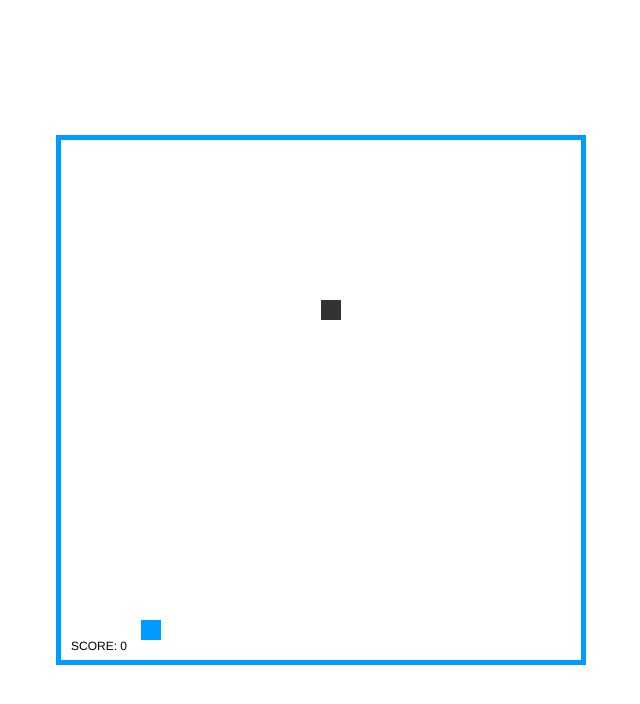
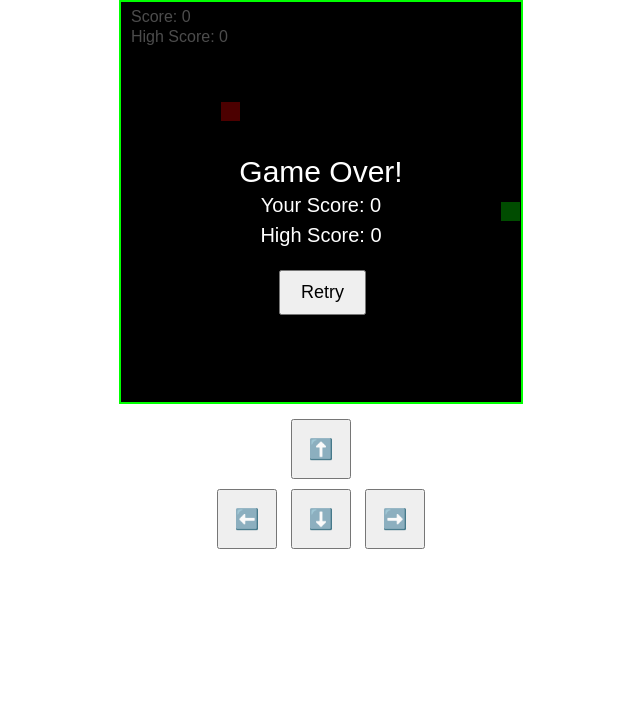
Before and after one commit to Aashish7686/Aashish7686.github.io, a plain HTML site: page snake.html in a window 1280 px wide. Shown: the whole page, without its empty margins (319-959 px from the left). Drawn offline with Linux system fonts and the light colour scheme.

Commit message:
snake.html

```diff
--- a/snake.html
+++ b/snake.html
@@ -1,261 +1,160 @@
+<!DOCTYPE html>
 <html lang="en">
 <head>
   <meta charset="UTF-8">
-	<title>Simple JavaScript Snake Game| Webdevtrick.com</title>
-
+  <title>Snake Game</title>
   <style>
+    * { margin: 0; padding: 0; box-sizing: border-box; }
     canvas {
+      background: #000;
       display: block;
-		position: absolute;
-		border: 5px solid  #009BFF;
-		margin: auto;
-		top: 0;
-		bottom: 0;
-		right: 0;
-		left: 0;
+      margin: 0 auto;
+      border: 2px solid #0f0;
+    }
+    .controls {
+      text-align: center;
+      margin-top: 10px;
+    }
+    .controls button {
+      width: 60px;
+      height: 60px;
+      font-size: 20px;
+      margin: 5px;
     }
   </style>
 </head>
 <body>
+
+<canvas id="game" width="400" height="400"></canvas>
+
+<div class="controls">
+  <div>
+    <button onclick="setDirection('UP')">⬆️</button>
+  </div>
+  <div>
+    <button onclick="setDirection('LEFT')">⬅️</button>
+    <button onclick="setDirection('DOWN')">⬇️</button>
+    <button onclick="setDirection('RIGHT')">➡️</button>
+  </div>
+</div>
+
 <script>
-var
-COLS = 26,
-ROWS = 26,
-EMPTY = 0,
-SNAKE = 1,
-FRUIT = 2,
-LEFT  = 0,
-UP    = 1,
-RIGHT = 2,
-DOWN  = 3,
-KEY_LEFT  = 37,
-KEY_UP    = 38,
-KEY_RIGHT = 39,
-KEY_DOWN  = 40,
-canvas,
-ctx,
-keystate,
-frames,
-score;
+	const canvas = document.getElementById("game");
+	const ctx = canvas.getContext("2d");
 
-grid = {
+	const gridSize = 20;
+	const tileCount = canvas.width / gridSize;
 
-	width: null,
-	height: null,
-	_grid: null,
+	let snake = [{ x: 10, y: 10 }];
+	let food = { x: 5, y: 5 };
+	let dx = 1, dy = 0;
+	let changingDirection = false;
+	let frame = 0;
+	let score = 0;
+	let highScore = localStorage.getItem("highScore") || 0;
+	let gameOver = false;
+
+	function setDirection(dir) {
+	  if (changingDirection || gameOver) return;
+	  changingDirection = true;
+	  if (dir === "UP" && dy === 0) { dx = 0; dy = -1; }
+	  if (dir === "DOWN" && dy === 0) { dx = 0; dy = 1; }
+	  if (dir === "LEFT" && dx === 0) { dx = -1; dy = 0; }
+	  if (dir === "RIGHT" && dx === 0) { dx = 1; dy = 0; }
+	}
+
+	document.addEventListener("keydown", (e) => {
+	  const keyMap = {
+		ArrowUp: "UP",
+		ArrowDown: "DOWN",
+		ArrowLeft: "LEFT",
+		ArrowRight: "RIGHT"
+	  };
+	  if (keyMap[e.key]) setDirection(keyMap[e.key]);
+	});
+
+	function drawText() {
+	  ctx.fillStyle = "#fff";
+	  ctx.font = "16px Arial";
+	  ctx.fillText(`Score: ${score}`, 10, 20);
+	  ctx.fillText(`High Score: ${highScore}`, 10, 40);
+	}
+
+	function showGameOver() {
+	  ctx.fillStyle = "rgba(0, 0, 0, 0.7)";
+	  ctx.fillRect(0, 0, canvas.width, canvas.height);
+	  ctx.fillStyle = "#fff";
+	  ctx.font = "30px Arial";
+	  ctx.textAlign = "center";
+	  ctx.fillText("Game Over!", canvas.width / 2, canvas.height / 2 - 20);
+	  ctx.font = "20px Arial";
+	  ctx.fillText(`Your Score: ${score}`, canvas.width / 2, canvas.height / 2 + 10);
+	  ctx.fillText(`High Score: ${highScore}`, canvas.width / 2, canvas.height / 2 + 40);
+
+	  // Retry Button
+	  const button = document.createElement("button");
+	  button.innerText = "Retry";
+	  button.style.position = "absolute";
+	  button.style.top = canvas.offsetTop + canvas.height / 2 + 70 + "px";
+	  button.style.left = canvas.offsetLeft + canvas.width / 2 - 40 + "px";
+	  button.style.fontSize = "18px";
+	  button.style.padding = "10px 20px";
+	  button.onclick = () => location.reload();
+	  document.body.appendChild(button);
+	}
+
+	function gameLoop() {
+	  requestAnimationFrame(gameLoop);
+	  if (gameOver) return;
+
+	  if (++frame % 10 !== 0) return;
+
+	  const head = { x: snake[0].x + dx, y: snake[0].y + dy };
+
+	  // Wall or self collision
+	  if (
+		head.x < 0 || head.y < 0 ||
+		head.x >= tileCount || head.y >= tileCount ||
+		snake.some(s => s.x === head.x && s.y === head.y)
+	  ) {
+		gameOver = true;
+		if (score > highScore) {
+		  highScore = score;
+		  localStorage.setItem("highScore", highScore);
+		}
+		showGameOver();
+		return;
+	  }
+
+	  snake.unshift(head);
+	  changingDirection = false;
+
+	  if (head.x === food.x && head.y === food.y) {
+		score++;
+		food = {
+		  x: Math.floor(Math.random() * tileCount),
+		  y: Math.floor(Math.random() * tileCount)
+		};
+	  } else {
+		snake.pop();
+	  }
+
+	  // Draw game
+	  ctx.fillStyle = "#000";
+	  ctx.fillRect(0, 0, canvas.width, canvas.height);
+
+	  ctx.fillStyle = "#0f0";
+	  snake.forEach(part => ctx.fillRect(part.x * gridSize, part.y * gridSize, gridSize - 1, gridSize - 1));
+
+	  ctx.fillStyle = "#f00";
+	  ctx.fillRect(food.x * gridSize, food.y * gridSize, gridSize - 1, gridSize - 1);
+
+	  drawText();
+	}
+
+	gameLoop();
+	</script>
 
 
-	init: function(d, c, r) {
-		this.width = c;
-		this.height = r;
-
-		this._grid = [];
-		for (var x=0; x < c; x++) {
-		this._grid.push([]);
-		for (var y=0; y < r; y++) {
-		this._grid[x].push(d);
-		}
-		}
-	},
-
-
-	set: function(val, x, y) {
-		this._grid[x][y] = val;
-	},
-
-
-	get: function(x, y) {
-		return this._grid[x][y];
-	}
-}
-
-
-snake = {
-
-	direction: null,
-	last: null,
-	_queue: null,
-
-
-	init: function(d, x, y) {
-		this.direction = d;
-
-		this._queue = [];
-		this.insert(x, y);
-	},
-
-
-	insert: function(x, y) {
-
-		this._queue.unshift({x:x, y:y});
-		this.last = this._queue[0];
-	},
-
-
-	remove: function() {
-
-		return this._queue.pop();
-	}
-};
-
-
-function setFood() {
-	var empty = [];
-
-	for (var x=0; x < grid.width; x++) {
-		for (var y=0; y < grid.height; y++) {
-		if (grid.get(x, y) === EMPTY) {
-		empty.push({x:x, y:y});
-		}
-		}
-	}
-
-	var randpos = empty[Math.round(Math.random()*(empty.length - 1))];
-	grid.set(FRUIT, randpos.x, randpos.y);
-}
-
-
-function main() {
-
-	canvas = document.createElement("canvas");
-	canvas.width = COLS*20;
-	canvas.height = ROWS*20;
-	ctx = canvas.getContext("2d");
-
-	document.body.appendChild(canvas);
-
-
-	ctx.font = "12px Helvetica";
-
-	frames = 0;
-	keystate = {};
-
-	document.addEventListener("keydown", function(evt) {
-		keystate[evt.keyCode] = true;
-	});
-	document.addEventListener("keyup", function(evt) {
-		delete keystate[evt.keyCode];
-	});
-
-
-	init();
-	loop();
-}
-
-
-function init() {
-	score = 0;
-
-	grid.init(EMPTY, COLS, ROWS);
-
-	var sp = {x:Math.floor(COLS/2), y:ROWS-1};
-	snake.init(UP, sp.x, sp.y);
-	grid.set(SNAKE, sp.x, sp.y);
-
-	setFood();
-}
-
-
-function loop() {
-	update();
-	draw();
-
-	window.requestAnimationFrame(loop, canvas);
-}
-
-
-function update() {
-	frames++;
-
-
-	if (keystate[KEY_LEFT] && snake.direction !== RIGHT) {
-	snake.direction = LEFT;
-	}
-	if (keystate[KEY_UP] && snake.direction !== DOWN) {
-	snake.direction = UP;
-	}
-	if (keystate[KEY_RIGHT] && snake.direction !== LEFT) {
-	snake.direction = RIGHT;
-	}
-	if (keystate[KEY_DOWN] && snake.direction !== UP) {
-	snake.direction = DOWN;
-	}
-
-
-	if (frames%7 === 0) {
-
-	var nx = snake.last.x;
-	var ny = snake.last.y;
-
-
-	switch (snake.direction) {
-	case LEFT:
-	nx--;
-	break;
-	case UP:
-	ny--;
-	break;
-	case RIGHT:
-	nx++;
-	break;
-	case DOWN:
-	ny++;
-	break;
-	}
-
-
-	if (0 > nx || nx > grid.width-1  ||
-	0 > ny || ny > grid.height-1 ||
-	grid.get(nx, ny) === SNAKE
-	) {
-	return init();
-	}
-
-	if (grid.get(nx, ny) === FRUIT) {
-
-	score++;
-	setFood();
-	} else {
-
-	var tail = snake.remove();
-	grid.set(EMPTY, tail.x, tail.y);
-	}
-
-	grid.set(SNAKE, nx, ny);
-	snake.insert(nx, ny);
-	}
-}
-
-
-function draw() {
-
-	var tw = canvas.width/grid.width;
-	var th = canvas.height/grid.height;
-
-	for (var x=0; x < grid.width; x++) {
-	for (var y=0; y < grid.height; y++) {
-
-	switch (grid.get(x, y)) {
-	case EMPTY:
-	ctx.fillStyle = "#fff";
-	break;
-	case SNAKE:
-	ctx.fillStyle = "#333";
-	break;
-	case FRUIT:
-	ctx.fillStyle = "#009BFF";
-	break;
-	}
-	ctx.fillRect(x*tw, y*th, tw, th);
-	}
-	}
-
-	ctx.fillStyle = "#000";
-	ctx.fillText("SCORE: " + score, 10, canvas.height-10);
-}
-
-
-main();
-</script>
 </body>
 </html>
```
Lines whose indentation alone changed are shown as unchanged.
